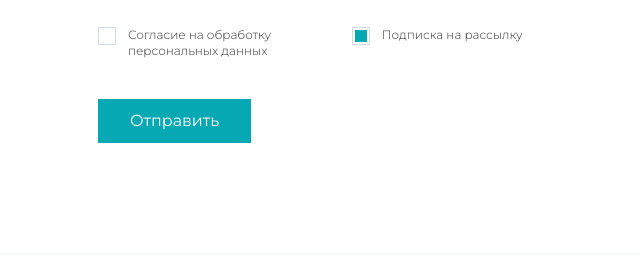
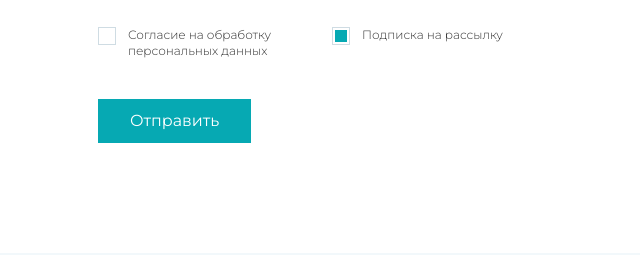
Before and after one commit to lampeduza/althome, a website built with webpack: page source/index.html in a window 1280 px wide. Shown: the part 4434-4689 px from the top of the page, 49-689 px from the left. Built offline with nearby package versions, Linux system fonts and the light colour scheme; files whose address does not match are found by name.

Commit message:
Переполнение дополнительными данными

```diff
--- a/source/sass/blocks/fields.scss
+++ b/source/sass/blocks/fields.scss
@@ -118,9 +118,13 @@
 .fields__additional {
 	@include reset-list;
 	display: grid;
-	grid-template-columns: repeat(2, auto);
+	grid-template-columns: repeat(6, 1fr);
 	gap: 24px;
 	margin-bottom: 40px;
+}
+
+.fields__additional-item {
+	grid-column: span 3;
 }
 
 .fields__agreement,
```
Also changed, not shown: build/css/style.css, build/css/style.min.css, 1 other file.
